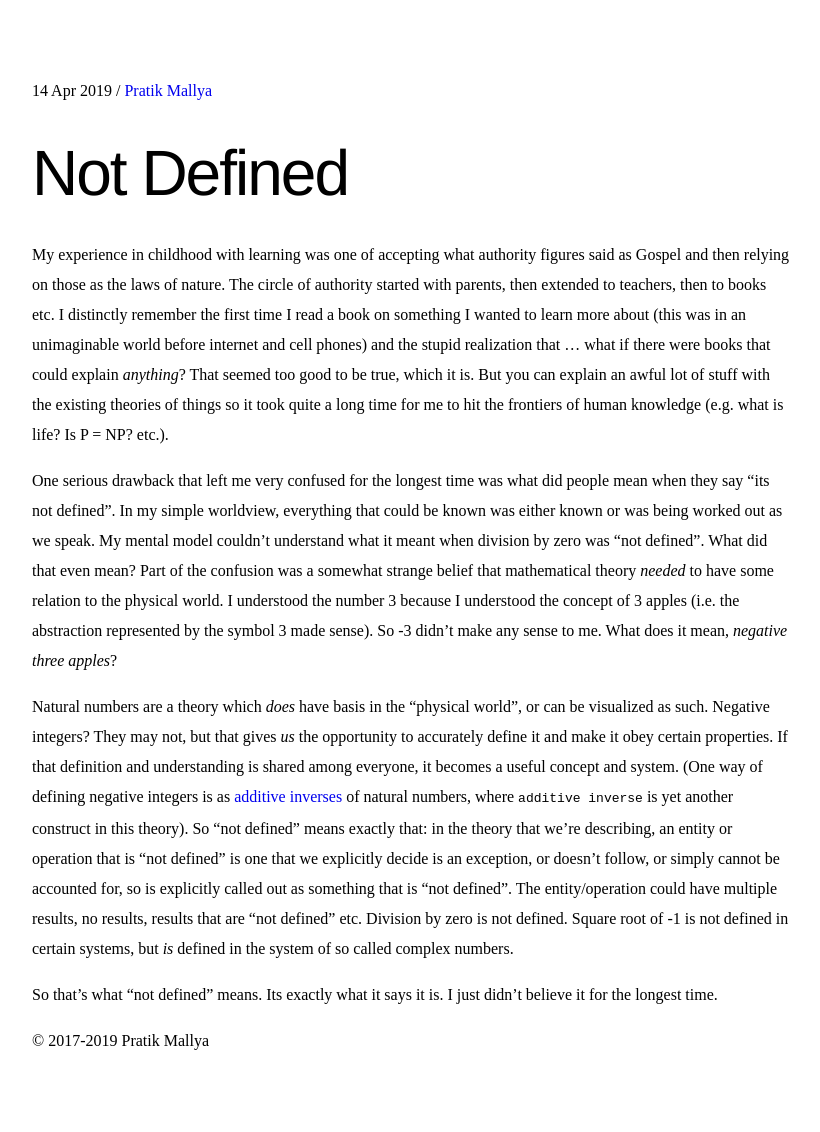
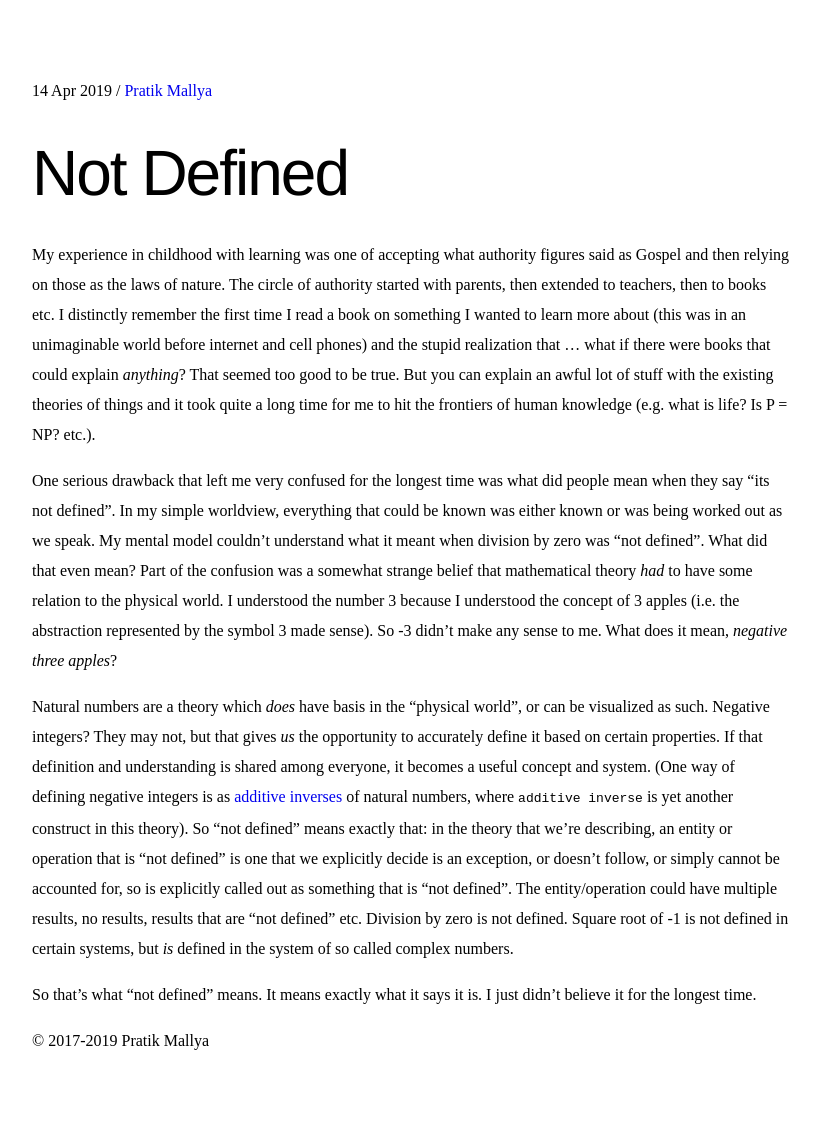
Before and after one commit to pratikmallya/pratikmallya.github.io, a Jekyll site: the page built from _posts/2019-04-14-not-defined.md, in a window 1280 px wide. Shown: the whole page, without its empty margins (228-1048 px from the left). Built offline with Jekyll 4.4.1, drawn with Linux system fonts in a browser that asks for light colours.

Commit message:
English improvements

```diff
--- a/_posts/2019-04-14-not-defined.md
+++ b/_posts/2019-04-14-not-defined.md
@@ -5,12 +5,12 @@ description: "What does it mean to not be defined?"
 tags: [Math]
 ---
 
-My experience in childhood with learning was one of accepting what authority figures said as Gospel and then relying on those as the laws of nature. The circle of authority started with parents, then extended to teachers, then to books etc. I distinctly remember the first time I read a book on something I wanted to learn more about (this was in an unimaginable world before internet and cell phones) and the stupid realization that ... what if there were books that could explain _anything_? That seemed too good to be true, which it is. But you can explain an awful lot of stuff with the existing theories of things so it took quite a long time for me to hit the frontiers of human knowledge (e.g. what is life? Is P = NP? etc.).
+My experience in childhood with learning was one of accepting what authority figures said as Gospel and then relying on those as the laws of nature. The circle of authority started with parents, then extended to teachers, then to books etc. I distinctly remember the first time I read a book on something I wanted to learn more about (this was in an unimaginable world before internet and cell phones) and the stupid realization that ... what if there were books that could explain _anything_? That seemed too good to be true. But you can explain an awful lot of stuff with the existing theories of things and it took quite a long time for me to hit the frontiers of human knowledge (e.g. what is life? Is P = NP? etc.).
 
-One serious drawback that left me very confused for the longest time was what did people mean when they say "its not defined". In my simple worldview, everything that could be known was either known or was being worked out as we speak. My mental model couldn't understand what it meant when division by zero was "not defined". What did that even mean? Part of the confusion was a somewhat strange belief that mathematical theory _needed_ to have some relation to the physical world. I understood the number 3 because I understood the concept of 3 apples (i.e. the abstraction represented by the symbol 3 made sense). So -3 didn't make any sense to me. What does it mean, _negative three apples_?
+One serious drawback that left me very confused for the longest time was what did people mean when they say "its not defined". In my simple worldview, everything that could be known was either known or was being worked out as we speak. My mental model couldn't understand what it meant when division by zero was "not defined". What did that even mean? Part of the confusion was a somewhat strange belief that mathematical theory _had_ to have some relation to the physical world. I understood the number 3 because I understood the concept of 3 apples (i.e. the abstraction represented by the symbol 3 made sense). So -3 didn't make any sense to me. What does it mean, _negative three apples_?
 
- Natural numbers are a theory which _does_ have basis in the "physical world", or can be visualized as such. Negative integers? They may not, but that gives _us_ the opportunity to accurately define it and make it obey certain properties. If that definition and understanding is shared among everyone, it becomes a useful concept and system. (One way of defining negative integers is as [additive inverses] of natural numbers, where `additive inverse` is yet another construct in this theory). So "not defined" means exactly that: in the theory  that we're describing, an entity or operation that is "not defined" is one that we explicitly decide is an exception, or doesn't follow, or simply cannot be accounted for, so is explicitly called out as something that is "not defined". The entity/operation could have multiple results, no results, results that are "not defined" etc. Division by zero is not defined. Square root of -1 is not defined in certain systems, but _is_ defined in the system of so called complex numbers.
+ Natural numbers are a theory which _does_ have basis in the "physical world", or can be visualized as such. Negative integers? They may not, but that gives _us_ the opportunity to accurately define it based on certain properties. If that definition and understanding is shared among everyone, it becomes a useful concept and system. (One way of defining negative integers is as [additive inverses] of natural numbers, where `additive inverse` is yet another construct in this theory). So "not defined" means exactly that: in the theory  that we're describing, an entity or operation that is "not defined" is one that we explicitly decide is an exception, or doesn't follow, or simply cannot be accounted for, so is explicitly called out as something that is "not defined". The entity/operation could have multiple results, no results, results that are "not defined" etc. Division by zero is not defined. Square root of -1 is not defined in certain systems, but _is_ defined in the system of so called complex numbers.
 
-So that's what "not defined" means. Its exactly what it says it is. I just didn't believe it for the longest time.
+So that's what "not defined" means. It means exactly what it says it is. I just didn't believe it for the longest time.
 
 [additive inverses]: https://en.wikipedia.org/wiki/Additive_inverse
```
